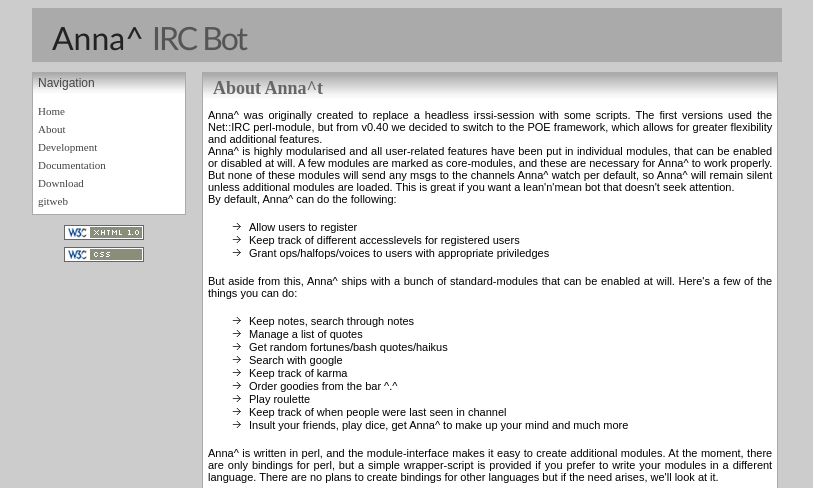
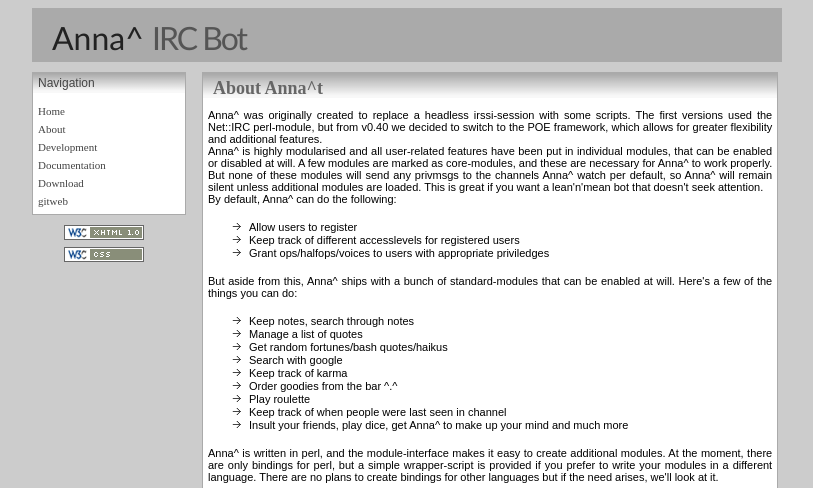
Before and after one commit to aowi/anna, a PHP site: page /index.php?p=about in a window 1280 px wide. Shown: the top 488 px of the page, without its empty margins (233-1046 px from the left). Run offline with PHP 8.4, Linux system fonts and the light colour scheme.

Commit message:
fix typo

```diff
--- a/website/about.php
+++ b/website/about.php
@@ -10,7 +10,7 @@
   <p>Anna^ is highly modularised and all user-related features have been put in
   individual modules, that can be enabled or disabled at will. A few modules are
   marked as core-modules, and these are necessary for Anna^ to work properly.
-  But none of these modules will send any msgs to the channels Anna^ watch per
+  But none of these modules will send any privmsgs to the channels Anna^ watch per
   default, so Anna^ will remain silent unless additional modules are loaded. This
   is great if you want a lean'n'mean bot that doesn't seek attention.</p>
   <p>By default, Anna^ can do the following:<br />
```
